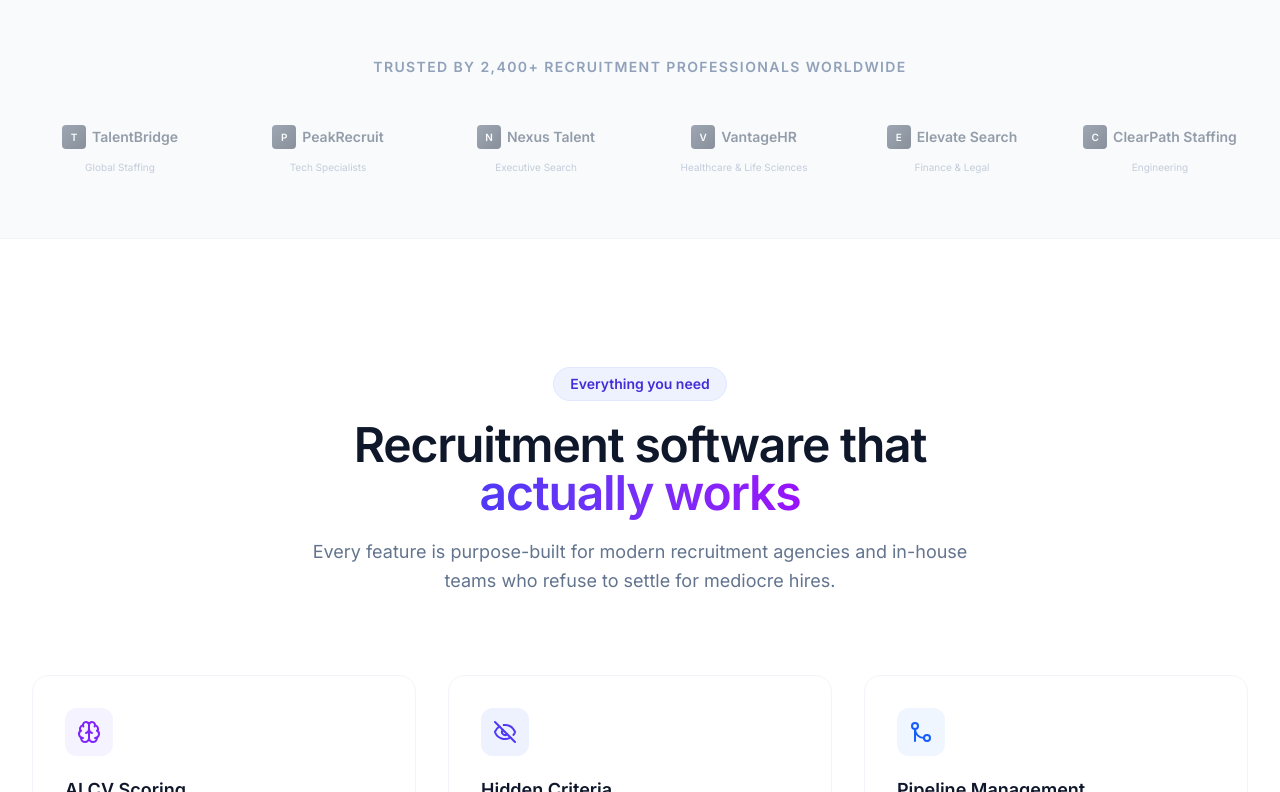
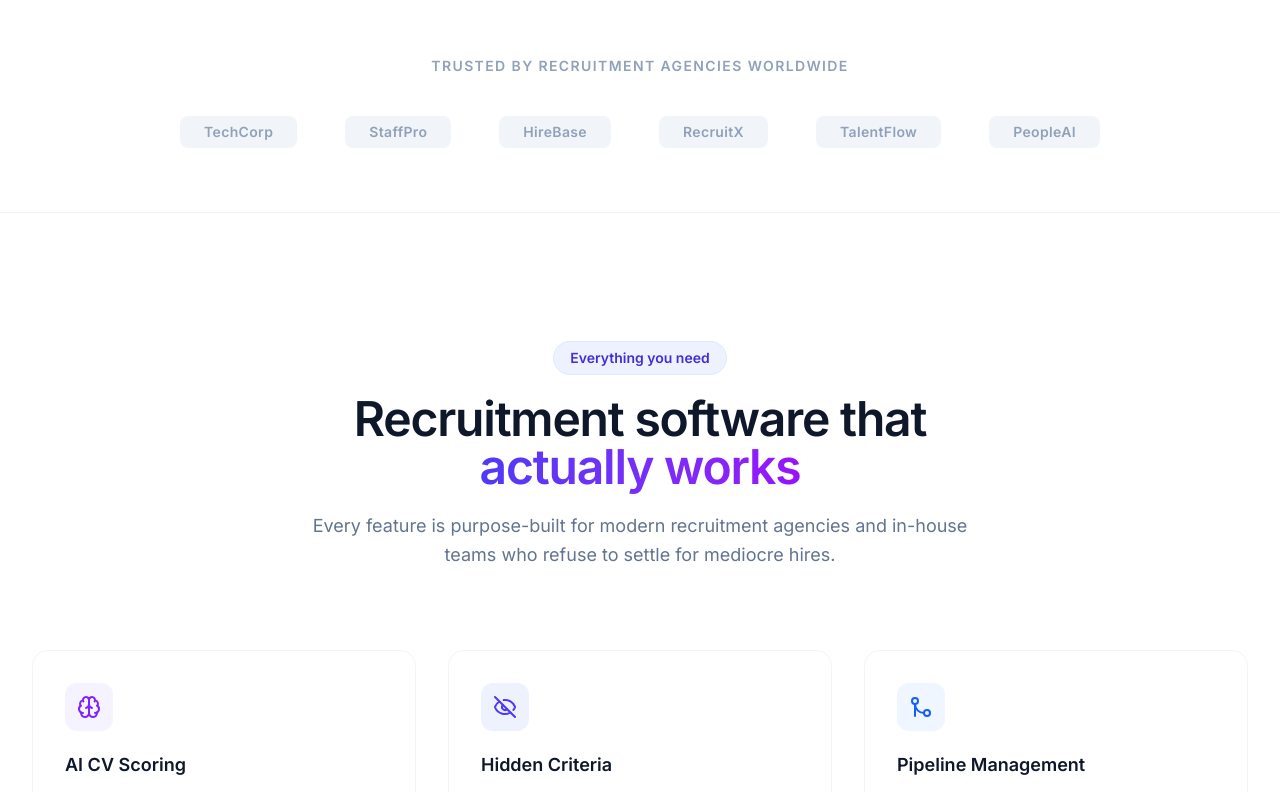
Before and after one commit to OneLove115/recruitai, a Next.js app: page / in a window 1280 px wide. Shown: the part 1052-1844 px from the top of the page. Built offline with nearby package versions, Linux system fonts and the light colour scheme.

Commit message:
feat: restyle TrustedBy with placeholder logo bars

```diff
--- a/src/components/home/TrustedBy.tsx
+++ b/src/components/home/TrustedBy.tsx
@@ -1,45 +1,23 @@
+const LOGOS = ['TechCorp', 'StaffPro', 'HireBase', 'RecruitX', 'TalentFlow', 'PeopleAI']
+
 export default function TrustedBy() {
-  const agencies = [
-    { name: "TalentBridge", tagline: "Global Staffing" },
-    { name: "PeakRecruit", tagline: "Tech Specialists" },
-    { name: "Nexus Talent", tagline: "Executive Search" },
-    { name: "VantageHR", tagline: "Healthcare & Life Sciences" },
-    { name: "Elevate Search", tagline: "Finance & Legal" },
-    { name: "ClearPath Staffing", tagline: "Engineering" },
-  ];
-
   return (
-    <section className="py-16 bg-slate-50 border-y border-slate-100">
+    <section className="bg-white py-16 border-b border-slate-100">
       <div className="max-w-7xl mx-auto px-4 sm:px-6 lg:px-8">
         <p className="text-center text-sm font-semibold text-slate-400 uppercase tracking-widest mb-10">
-          Trusted by 2,400+ recruitment professionals worldwide
+          Trusted by recruitment agencies worldwide
         </p>
-        <div className="grid grid-cols-2 sm:grid-cols-3 lg:grid-cols-6 gap-8 items-center">
-          {agencies.map((agency) => (
+        <div className="flex flex-wrap items-center justify-center gap-8 md:gap-12">
+          {LOGOS.map((name) => (
             <div
-              key={agency.name}
-              className="flex flex-col items-center gap-1 opacity-50 hover:opacity-90 transition-opacity"
+              key={name}
+              className="h-8 px-6 bg-slate-100 rounded-lg flex items-center justify-center text-slate-400 text-sm font-semibold tracking-wide"
             >
-              {/* Stylized logo placeholder */}
-              <div className="w-full h-10 flex items-center justify-center">
-                <div className="flex items-center gap-1.5">
-                  <div className="w-6 h-6 rounded bg-gradient-to-br from-slate-600 to-slate-800 flex items-center justify-center">
-                    <span className="text-white text-[10px] font-black">
-                      {agency.name.charAt(0)}
-                    </span>
-                  </div>
-                  <span className="text-sm font-bold text-slate-700 whitespace-nowrap">
-                    {agency.name}
-                  </span>
-                </div>
-              </div>
-              <span className="text-[10px] text-slate-400 text-center leading-tight">
-                {agency.tagline}
-              </span>
+              {name}
             </div>
           ))}
         </div>
       </div>
     </section>
-  );
+  )
 }
```
